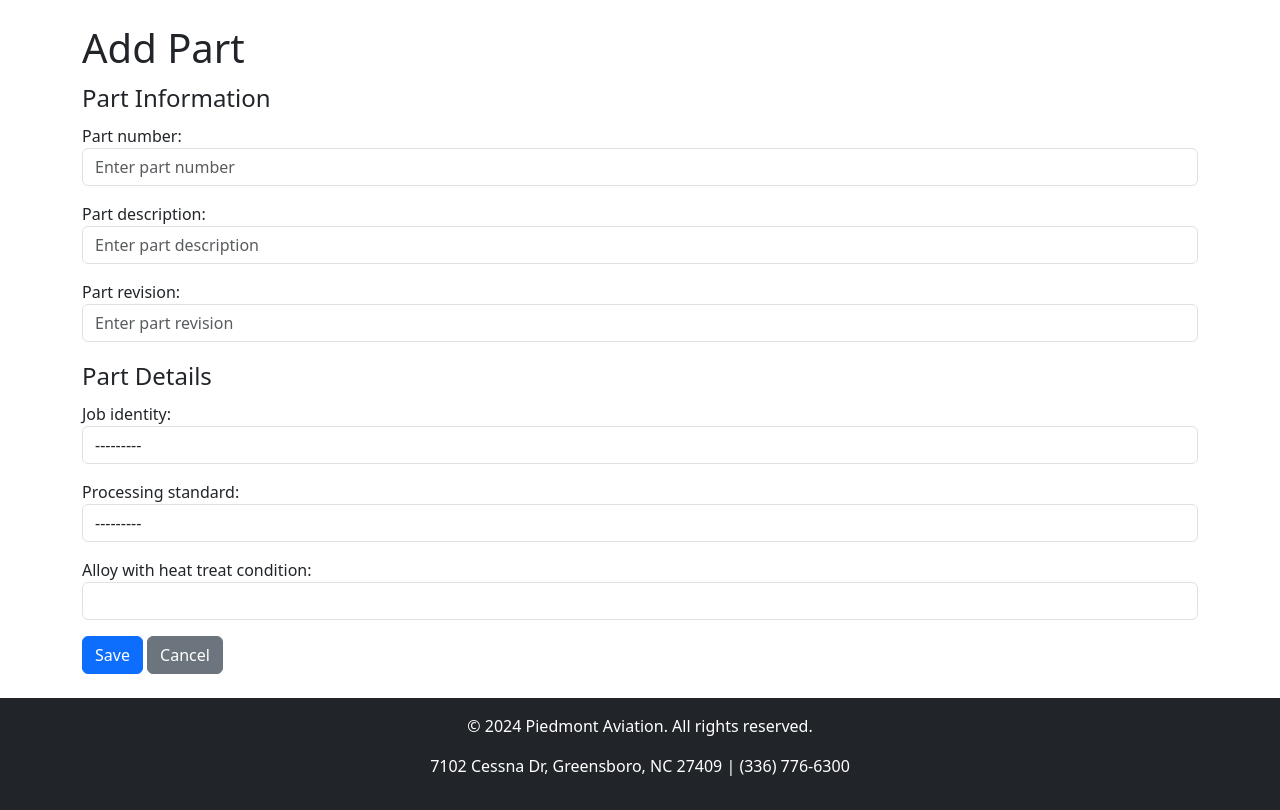
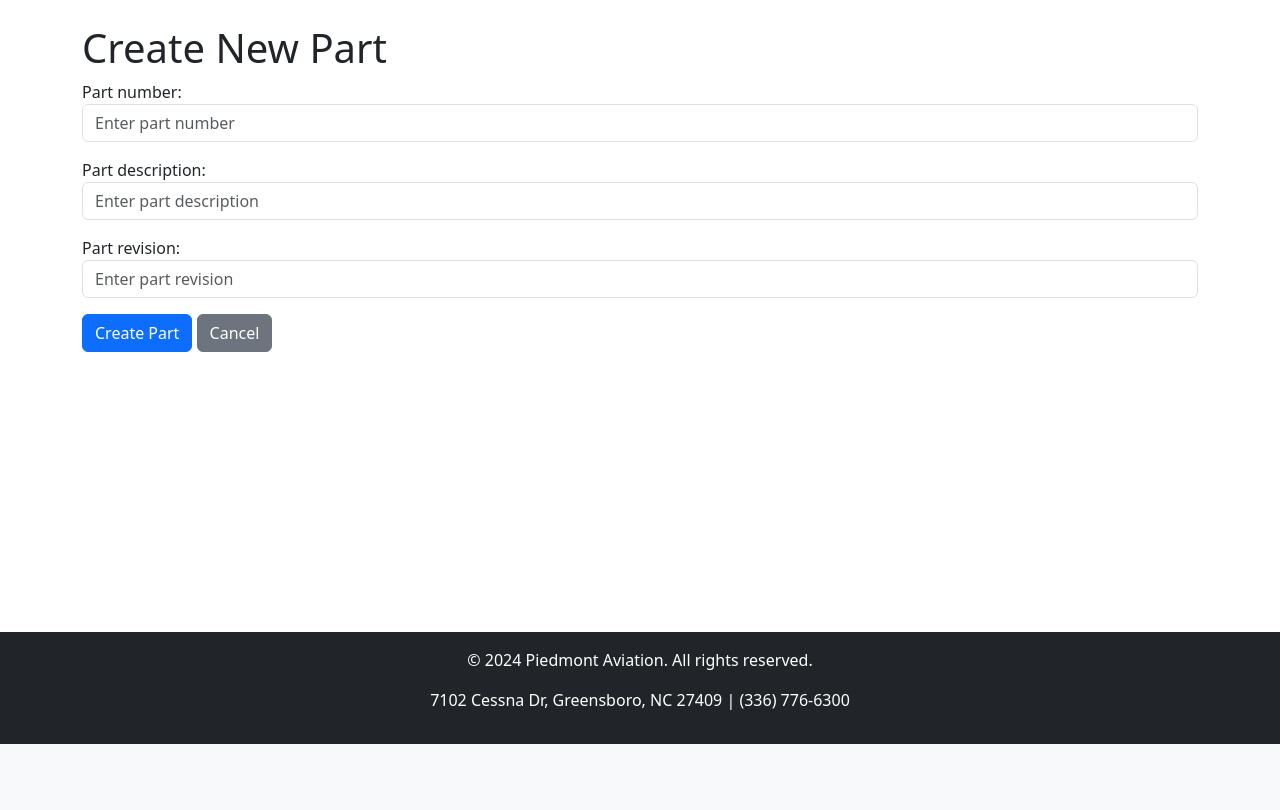
Before and after one commit to SmartXchain/piedmont, a Django app: page /part/add/ in a window 1280 px wide. Shown: the part 56-866 px from the top of the page. After the commit the page ends 800 px from the top, so only its background shows below. Run offline with Django 5.2, Linux system fonts and the light colour scheme; data that the repository does not hold is empty.

Commit message:
feat:jobs

```diff
--- a/app/app/settings.py
+++ b/app/app/settings.py
@@ -25,7 +25,7 @@ SECRET_KEY = 'django-insecure-5ye0v7-xzatx8w$cm-4*(z#)la)=9oo3z+t9dp4ppnermsa@bk
 
 # SECURITY WARNING: don't run with debug turned on in production!
 DEBUG = os.environ.get("DEBUG")
-print(DEBUG)
+
 ALLOWED_HOSTS = ['localhost', '127.0.0.1', '[::1]']
 
 
--- a/app/part/forms.py
+++ b/app/part/forms.py
@@ -14,23 +14,23 @@ class PartForm(forms.ModelForm):
 class PartDetailsForm(forms.ModelForm):
     class Meta:
         model = PartDetails
-        fields = ['job_identity', 'processing_standard', 'alloy_with_heat_treat_condition']
+        fields = ['job_identity', 'processing_standard', 'alloy_with_heat_treat_condition', 'rework']
         widgets = {
             'job_identity': forms.Select(attrs={'class': 'form-control'}),
             'processing_standard': forms.Select(attrs={'class': 'form-control'}),
             'alloy_with_heat_treat_condition': forms.TextInput(attrs={'class': 'form-control'}),
+            'rework': forms.CheckboxInput(attrs={'class': 'form-check-input'}),
         }
 
 class JobDetailsForm(forms.ModelForm):
     class Meta:
         model = JobDetails
-        fields = ['part', 'purchase_order_with_revision', 'part_quantity', 'serial_or_lot_numbers', 'job_number', 'surface_repaired', 'date']
+        fields = ['job_number', 'purchase_order_with_revision', 'part_quantity', 'serial_or_lot_numbers', 'surface_repaired', 'date']
         widgets = {
-            'part': forms.Select(attrs={'class': 'form-control'}),
-            'purchase_order_with_revision': forms.TextInput(attrs={'class': 'form-control', 'placeholder': 'Enter PO with revision'}),
-            'part_quantity': forms.NumberInput(attrs={'class': 'form-control', 'placeholder': 'Enter part quantity'}),
-            'serial_or_lot_numbers': forms.Textarea(attrs={'class': 'form-control', 'rows': 3, 'placeholder': 'Enter serial or lot numbers'}),
-            'job_number': forms.TextInput(attrs={'class': 'form-control', 'placeholder': 'Enter job number'}),
-            'surface_repaired': forms.TextInput(attrs={'class': 'form-control', 'placeholder': 'Enter Surface Repaired'}),
+            'job_number': forms.TextInput(attrs={'class': 'form-control'}),
+            'purchase_order_with_revision': forms.TextInput(attrs={'class': 'form-control'}),
+            'part_quantity': forms.NumberInput(attrs={'class': 'form-control'}),
+            'serial_or_lot_numbers': forms.Textarea(attrs={'class': 'form-control', 'rows': 3}),
+            'surface_repaired': forms.Textarea(attrs={'class': 'form-control', 'rows': 3}),
             'date': forms.DateInput(attrs={'class': 'form-control', 'type': 'date'}),
         }
--- a/app/part/templates/part/part_form.html
+++ b/app/part/templates/part/part_form.html
@@ -1,21 +1,14 @@
 {% extends 'base.html' %}
 
-{% block title %}Add/Edit Part{% endblock %}
+{% block title %}{% if part %}Edit Part{% else %}Create New Part{% endif %}{% endblock %}
 
 {% block content %}
 <div class="container">
-    <h1>{% if edit %}Edit Part{% else %}Add Part{% endif %}</h1>
-    <form method="post" class="needs-validation" novalidate>
+    <h1>{% if part %}Edit Part {{ part.part_number }}{% else %}Create New Part{% endif %}</h1>
+    <form method="post">
         {% csrf_token %}
-        <fieldset>
-            <legend>Part Information</legend>
-            {{ part_form.as_p }}
-        </fieldset>
-        <fieldset>
-            <legend>Part Details</legend>
-            {{ details_form.as_p }}
-        </fieldset>
-        <button type="submit" class="btn btn-primary">{% if edit %}Update{% else %}Save{% endif %}</button>
+        {{ form.as_p }}
+        <button type="submit" class="btn btn-primary">{% if part %}Save Changes{% else %}Create Part{% endif %}</button>
         <a href="{% url 'part_list' %}" class="btn btn-secondary">Cancel</a>
     </form>
 </div>
--- a/app/part/templates/part/partdetails_view.html
+++ b/app/part/templates/part/partdetails_view.html
@@ -7,6 +7,7 @@
     <h1>Details for Job Identity {{ detail.get_job_identity_display }}</h1>
     <p><strong>Processing Standard:</strong> {{ detail.processing_standard|default:"N/A" }}</p>
     <p><strong>Alloy with Heat Treat:</strong> {{ detail.alloy_with_heat_treat_condition|default:"N/A" }}</p>
+    <p><strong>Rework:</strong> {{ detail.rework|default:"N/A" }}</p>
     <a href="{% url 'part_detail' detail.part.id %}" class="btn btn-secondary">Back to Part</a>
 </div>
 {% endblock %}
--- a/app/part/urls.py
+++ b/app/part/urls.py
@@ -3,15 +3,18 @@ from . import views
 
 urlpatterns = [
     path('', views.part_list_view, name='part_list'),
+
     path('<int:part_id>/', views.part_detail_view, name='part_detail'),
     path('add/', views.part_create_view, name='part_create'),
     path('<int:part_id>/edit/', views.part_edit_view, name='part_edit'),
-    path('<int:part_id>/job-details/add/', views.job_details_create_view, name='job_details_create'),
-    path('jobs/', views.job_list_view, name='job_list'),
-    path('jobs/<int:job_id>/', views.job_detail_view, name='job_detail'),
-    path('jobs/add/', views.job_create_view, name='job_create'),
-    path('jobs/<int:job_id>/edit/', views.job_edit_view, name='job_edit'),
+
     path('<int:part_id>/add-details/', views.partdetails_add_view, name='partdetails_add'),
     path('details/<int:detail_id>/view/', views.partdetails_view_view, name='partdetails_view'),
     path('details/<int:detail_id>/edit/', views.partdetails_edit_view, name='partdetails_edit'),
+
+    path('job/<int:job_id>/view/', views.jobdetails_view, name='jobdetails_view'),  # View JobDetails
+    path('job/<int:job_id>/edit/', views.jobdetails_edit_view, name='jobdetails_edit'),  # Edit JobDetails
+    path('<int:part_id>/add-job/', views.jobdetails_add_view, name='jobdetails_add'),  # Add JobDetails
+
+    path('jobs/', views.job_list_view, name='job_list'),
 ]
--- a/app/part/views.py
+++ b/app/part/views.py
@@ -6,109 +6,50 @@ def part_list_view(request):
     parts = Part.objects.all()
     return render(request, 'part/part_list.html', {'parts': parts})
 
+
 def part_detail_view(request, part_id):
     part = get_object_or_404(Part, id=part_id)
-    part_details = PartDetails.objects.filter(part=part)
-    job_details = part.job_details.all()
+    part_details = PartDetails.objects.filter(part=part).order_by('job_identity')
+    job_details = JobDetails.objects.filter(part_detail__in=part_details).order_by('job_number')
     return render(request, 'part/part_detail.html', {
         'part': part,
         'part_details': part_details,
         'job_details': job_details,
     })
 
+
 def part_create_view(request):
     if request.method == "POST":
-        part_form = PartForm(request.POST)
-        details_form = PartDetailsForm(request.POST)
-        if part_form.is_valid() and details_form.is_valid():
-            part = part_form.save()
-            details = details_form.save(commit=False)
-            details.part = part
-            details.save()
+        form = PartForm(request.POST)
+        if form.is_valid():
+            form.save()
             return redirect('part_list')
     else:
-        part_form = PartForm()
-        details_form = PartDetailsForm()
-    return render(request, 'part/part_form.html', {'part_form': part_form, 'details_form': details_form})
+        form = PartForm()
+    return render(request, 'part/part_form.html', {'form': form, 'part': None})  # Pass 'part': None for creation
+
 
 def part_edit_view(request, part_id):
-    part = get_object_or_404(Part, id=part_id)
-    details, created = PartDetails.objects.get_or_create(part=part)
+    part = get_object_or_404(Part, id=part_id)  # Get the selected Part
     if request.method == "POST":
-        part_form = PartForm(request.POST, instance=part)
-        details_form = PartDetailsForm(request.POST, instance=details)
-        if part_form.is_valid() and details_form.is_valid():
-            part_form.save()
-            details_form.save()
-            return redirect('part_detail', part_id=part.id)
-    else:
-        part_form = PartForm(instance=part)
-        details_form = PartDetailsForm(instance=details)
-    return render(request, 'part/part_form.html', {'part_form': part_form, 'details_form': details_form, 'edit': True})
-
-def job_details_create_view(request, part_id):
-    part = get_object_or_404(Part, id=part_id)
-    if request.method == "POST":
-        form = JobDetailsForm(request.POST)
-        if form.is_valid():
-            job_details = form.save(commit=False)
-            job_details.part = part
-            job_details.save()
-            return redirect('part_detail', part_id=part.id)
-    else:
-        form = JobDetailsForm()
-    return render(request, 'part/job_details_form.html', {'form': form, 'part': part})
-
-def job_list_view(request):
-    jobs = JobDetails.objects.select_related('part').all()  # Prefetch part details
-    return render(request, 'part/job_list.html', {'jobs': jobs})
-
-
-def job_detail_view(request, job_id):
-    job = get_object_or_404(JobDetails, id=job_id)
-    return render(request, 'part/job_detail.html', {'job': job})
-
-
-def job_create_view(request):
-    part_id = request.GET.get('part_id')  # Fetch part_id from query parameters
-    part = None
-    if part_id:
-        part = get_object_or_404(Part, id=part_id)
-
-    if request.method == "POST":
-        form = JobDetailsForm(request.POST)
-        if form.is_valid():
-            job_details = form.save(commit=False)
-            if part:  # Ensure the part is set if provided
-                job_details.part = part
-            job_details.save()
-            return redirect('part_detail', part_id=job_details.part.id)
-    else:
-        form = JobDetailsForm()
-
-    return render(request, 'part/job_form.html', {'form': form, 'part': part})
-
-
-def job_edit_view(request, job_id):
-    job = get_object_or_404(JobDetails, id=job_id)
-    if request.method == "POST":
-        form = JobDetailsForm(request.POST, instance=job)
+        form = PartForm(request.POST, instance=part)  # Bind form to existing Part
         if form.is_valid():
             form.save()
-            return redirect('job_detail', job_id=job.id)
+            return redirect('part_list')  # Redirect back to part list after saving
     else:
-        form = JobDetailsForm(instance=job)
-    return render(request, 'part/job_form.html', {'form': form, 'job': job})
+        form = PartForm(instance=part)  # Prepopulate form with Part data
+    return render(request, 'part/part_form.html', {'form': form, 'part': part})
+
 
 def partdetails_add_view(request, part_id):
     part = get_object_or_404(Part, id=part_id)
     if request.method == "POST":
         form = PartDetailsForm(request.POST)
         if form.is_valid():
-            details = form.save(commit=False)
-            details.part = part
-            details.save()
-            return redirect('part_detail', part_id=part.id)  # Redirect to part detail
+            detail = form.save(commit=False)
+            detail.part = part
+            detail.save()
+            return redirect('part_detail', part_id=part.id)
     else:
         form = PartDetailsForm()
     return render(request, 'part/partdetails_form.html', {'form': form, 'part': part})
@@ -128,3 +69,47 @@ def partdetails_edit_view(request, detail_id):
     else:
         form = PartDetailsForm(instance=detail)
     return render(request, 'part/partdetails_form.html', {'form': form, 'part': part, 'detail': detail})
+
+
+def jobdetails_view(request, job_id):
+    job = get_object_or_404(JobDetails, id=job_id)
+    part = job.part_detail.part  # Get the associated Part
+    return render(request, 'part/jobdetails_view.html', {'job': job, 'part': part})
+
+def jobdetails_edit_view(request, job_id):
+    job = get_object_or_404(JobDetails, id=job_id)
+    part = job.part_detail.part  # Get the associated Part
+    if request.method == "POST":
+        form = JobDetailsForm(request.POST, instance=job)
+        if form.is_valid():
+            form.save()
+            return redirect('part_detail', part_id=part.id)
+    else:
+        form = JobDetailsForm(instance=job)
+    return render(request, 'part/jobdetails_form.html', {'form': form, 'part': part, 'job': job})
+
+def jobdetails_add_view(request, part_id):
+    # Get the selected part
+    part = get_object_or_404(Part, id=part_id)
+
+    if request.method == "POST":
+        form = JobDetailsForm(request.POST)
+        if form.is_valid():
+            job = form.save(commit=False)
+            # Assign the part_detail (you may refine the logic to pick specific PartDetails)
+            job.part_detail = PartDetails.objects.filter(part=part).first()
+            if not job.part_detail:
+                form.add_error(None, "No associated PartDetails found for this part. Please create PartDetails first.")
+            else:
+                job.save()
+                return redirect('part_detail', part_id=part.id)  # Redirect to part detail page
+    else:
+        form = JobDetailsForm()
+
+    return render(request, 'part/jobdetails_form.html', {'form': form, 'part': part, 'job': None})
+
+
+
+def job_list_view(request):
+    jobs = JobDetails.objects.select_related('part').all()  # Prefetch part details
+    return render(request, 'part/job_list.html', {'jobs': jobs})
```
Also changed, not shown: app/part/admin.py (+10 -3 lines), app/part/models.py (+28 -22 lines), app/part/templates/part/job_detail.html (deleted, +0 -16 lines), app/part/templates/part/job_details_form.html (deleted, +0 -15 lines), app/part/templates/part/jobdetails_form.html (added, +63 -0 lines), app/part/templates/part/jobdetails_view.html (added, +34 -0 lines), app/part/templates/part/part_detail.html (+5 -3 lines), app/part/templates/part/partdetails_form.html (+23 -3 lines), app/part/migrations/0001_initial.py, app/part/migrations/0002_remove_partdetails_date_of_job_and_more.py (deleted), app/part/migrations/0003_jobdetails_date_jobdetails_surface_repaired_and_more.py (deleted), app/part/migrations/0004_alter_jobdetails_part.py (deleted), app/part/migrations/0005_alter_jobdetails_job_number.py (deleted).
